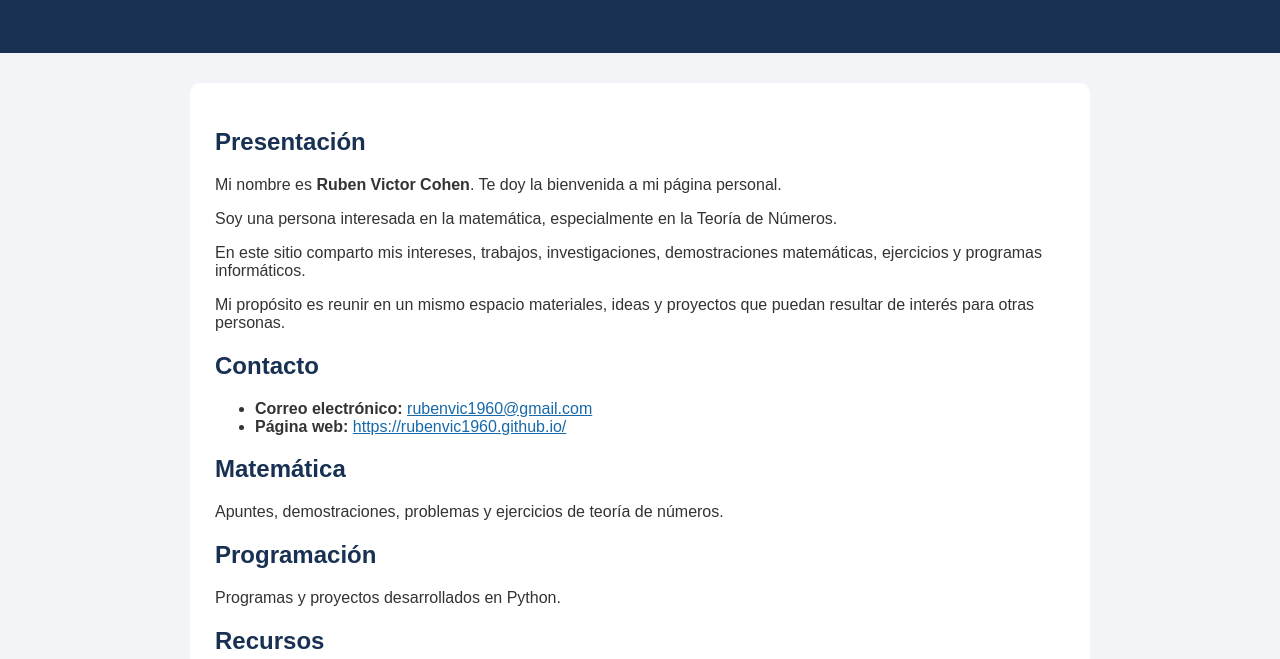
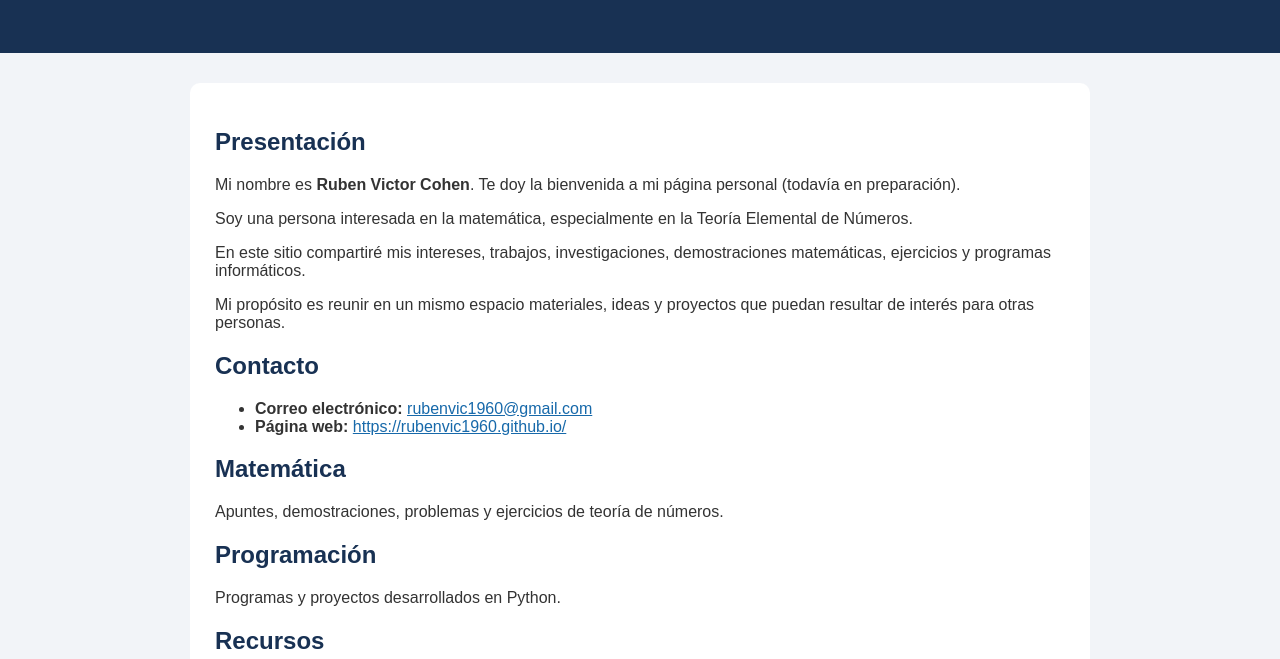
Before and after one commit to rubenvic1960/rubenvic1960.github.io, a plain HTML site: page index.html in a window 1280 px wide. Shown: the part 141-800 px from the top of the page. Drawn offline with Linux system fonts and the light colour scheme.

Commit message:
Update index.html

```diff
--- a/index.html
+++ b/index.html
@@ -60,16 +60,16 @@
 
     <p>
         Mi nombre es <strong>Ruben Victor Cohen</strong>.
-        Te doy la bienvenida a mi página personal.
+        Te doy la bienvenida a mi página personal (todavía en preparación).
     </p>
 
     <p>
         Soy una persona interesada en la matemática,
-        especialmente en la Teoría de Números.
+        especialmente en la Teoría Elemental de Números.
     </p>
 
     <p>
-        En este sitio comparto mis intereses, trabajos,
+        En este sitio compartiré mis intereses, trabajos,
         investigaciones, demostraciones matemáticas,
         ejercicios y programas informáticos.
     </p>
```
